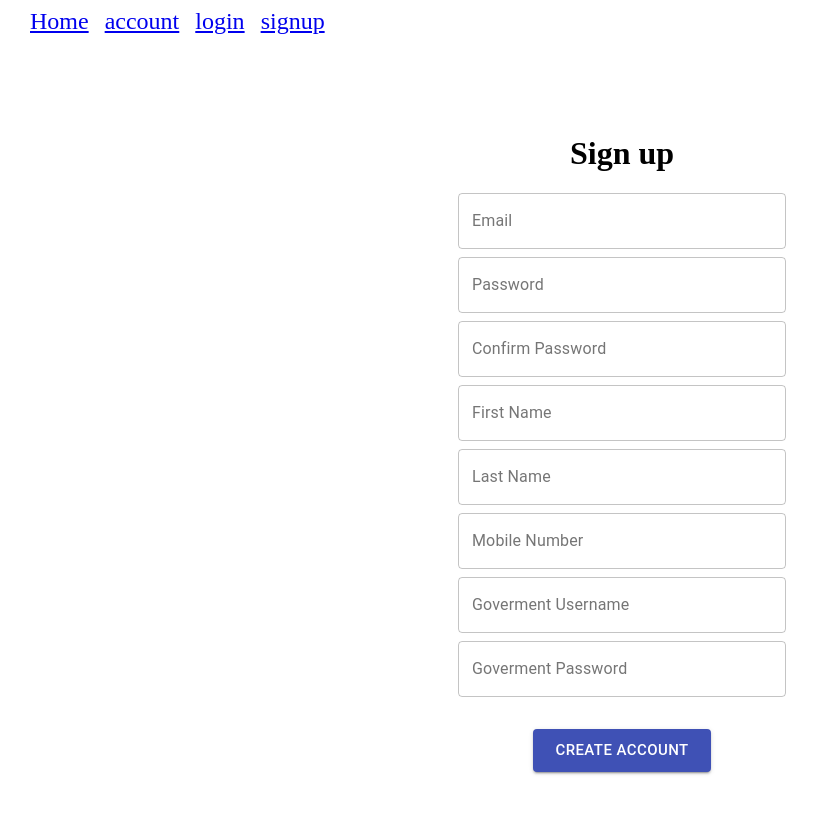
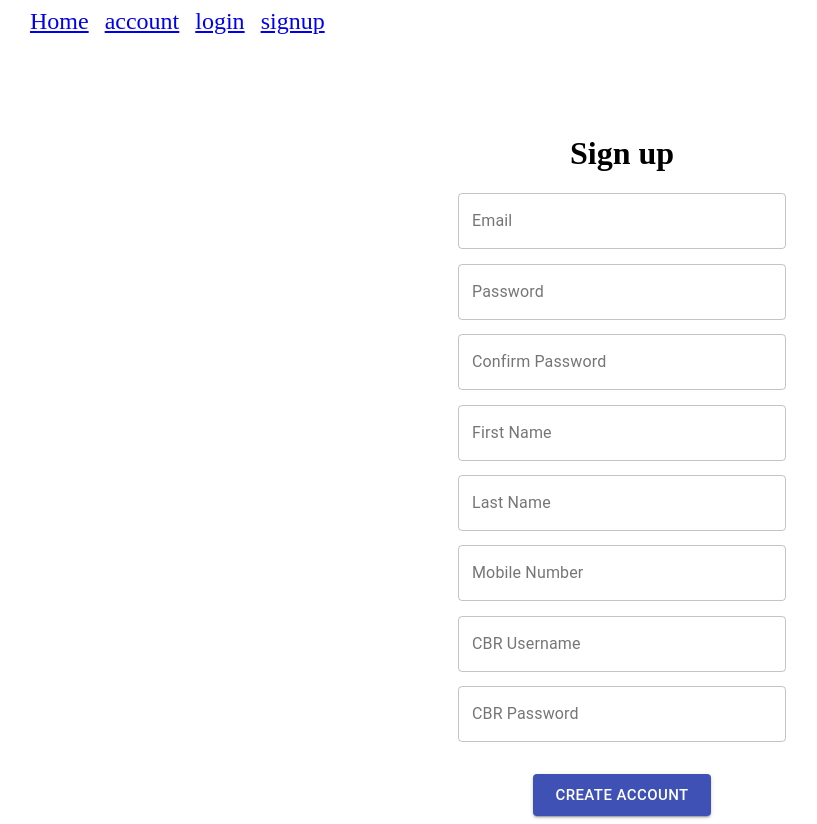
Before and after one commit to uaiuaief/dutch-driving-tests, a React (Create React App) app in the folder frontend/: page /signup in a window 1280 px wide. Shown: the whole page, without its empty margins (18-835 px from the left). Before the commit the page ends 800 px from the top, so only its background shows below. Built offline with nearby package versions, Linux system fonts and the light colour scheme.

Commit message:
fix create user view, create base of signup page

```diff
--- a/frontend/src/Components/Forms/SignupForm.js
+++ b/frontend/src/Components/Forms/SignupForm.js
@@ -0,0 +1,158 @@
+import { Formik } from 'formik';
+import { Button, Box, TextField } from '@material-ui/core'
+
+
+const SignupForm = ({ setParentState }) => (
+    <Formik
+        initialValues={{
+            email: "",
+            password: "",
+            confirm_password: "",
+            first_name: "",
+            last_name: "",
+            mobile_number: "",
+            gov_username: "",
+            gov_password: "",
+        }}
+
+        onSubmit={async (values, actions) => {
+            // alert(JSON.stringify(values, null, 2));
+            // return
+
+            const endpoint = "/api/create-user/"
+            let res = await fetch(endpoint, {
+                method: 'POST',
+                headers: {
+                    'Content-Type': 'application/json',
+                    'X-CSRFToken': window.getCookie('csrftoken')
+                },
+                body: JSON.stringify(values)
+            })
+
+            if (String(res.status).slice(0, 1) === '2') {
+                // setParentState({ redirect: "/account" })
+                alert('Account created successfully')
+            }
+            else if (String(res.status).slice(0, 1) === '4') {
+                let data = await res.json()
+                alert(data.error || data.errors)
+            }
+        }}
+    >
+        {props => (
+            <form onSubmit={props.handleSubmit}>
+                <Box>
+                    <TextField
+                        id="email"
+                        label="Email"
+                        variant="outlined"
+                        onChange={props.handleChange}
+                        onBlur={props.handleBlur}
+                        value={props.values.email}
+                        name="email"
+                    />
+                </Box>
+                <Box mt={".9rem"}>
+                    <TextField
+                        id="password"
+                        label="Password"
+                        variant="outlined"
+                        type="password"
+                        onChange={props.handleChange}
+                        onBlur={props.handleBlur}
+                        value={props.values.password}
+                        name="password"
+                    />
+
+
+                </Box>
+                <Box mt={".9rem"}>
+                    <TextField
+                        id="confirm_password"
+                        label="Confirm Password"
+                        variant="outlined"
+                        type="password"
+                        onChange={props.handleChange}
+                        onBlur={props.handleBlur}
+                        value={props.values.confirm_password}
+                        name="confirm_password"
+                    />
+
+
+                </Box>
+                <Box mt={".9rem"}>
+                    <TextField
+                        label="First Name"
+                        variant="outlined"
+                        onChange={props.handleChange}
+                        onBlur={props.handleBlur}
+                        value={props.values.first_name}
+                        name="first_name"
+                    />
+
+
+                </Box>
+                <Box mt={".9rem"}>
+                    <TextField
+                        label="Last Name"
+                        variant="outlined"
+                        onChange={props.handleChange}
+                        onBlur={props.handleBlur}
+                        value={props.values.last_name}
+                        name="last_name"
+                    />
+
+
+                </Box>
+                <Box mt={".9rem"}>
+                    <TextField
+                        label="Mobile Number"
+                        variant="outlined"
+                        onChange={props.handleChange}
+                        onBlur={props.handleBlur}
+                        value={props.values.mobile_number}
+                        name="mobile_number"
+                    />
+
+
+                </Box>
+                <Box mt={".9rem"}>
+                    <TextField
+                        label="CBR Username"
+                        variant="outlined"
+                        onChange={props.handleChange}
+                        onBlur={props.handleBlur}
+                        value={props.values.gov_username}
+                        name="gov_username"
+                    />
+
+                </Box>
+                <Box mt={".9rem"}>
+                    <TextField
+                        label="CBR Password"
+                        variant="outlined"
+                        onChange={props.handleChange}
+                        onBlur={props.handleBlur}
+                        value={props.values.gov_password}
+                        name="gov_password"
+                    />
+
+
+                </Box>
+                <Box mt={"2.0rem"}>
+                    <Button
+                        className="btn"
+                        size="large"
+                        variant="contained"
+                        color="primary"
+                        type="submit"
+                    >
+                        Create Account
+                    </Button>
+                </Box>
+            </form>
+        )}
+    </Formik>
+)
+
+export default SignupForm;
--- a/frontend/src/Components/Pages/SignupPage.js
+++ b/frontend/src/Components/Pages/SignupPage.js
@@ -1,8 +1,10 @@
 import React, { Component } from 'react';
 import { Button, Box, Container, TextField } from '@material-ui/core'
 import { MuiThemeProvider, createMuiTheme } from '@material-ui/core/styles';
+import SignupForm from "../Forms/SignupForm"
 
-class LoginPage extends Component {
+
+class SignupPage extends Component {
     render() {
         return (
             <Container className="container">
@@ -11,90 +13,10 @@ class LoginPage extends Component {
                         Sign up
                     </h1>
                 </Box>
-                <Box>
-                    <TextField
-                        id="email"
-                        label="Email"
-                        variant="outlined"
-                    >
-
-                    </TextField>
-                </Box>
-                <Box mt={".5rem"}>
-                    <TextField
-                        id="password"
-                        label="Password"
-                        variant="outlined"
-                        type="password"
-                    >
-
-                    </TextField>
-                </Box>
-                <Box mt={".5rem"}>
-                    <TextField
-                        id="confirm_password"
-                        label="Confirm Password"
-                        variant="outlined"
-                        type="password"
-                    >
-
-                    </TextField>
-                </Box>
-                <Box mt={".5rem"}>
-                    <TextField
-                        label="First Name"
-                        variant="outlined"
-                    >
-
-                    </TextField>
-                </Box>
-                <Box mt={".5rem"}>
-                    <TextField
-                        label="Last Name"
-                        variant="outlined"
-                    >
-
-                    </TextField>
-                </Box>
-                <Box mt={".5rem"}>
-                    <TextField
-                        label="Mobile Number"
-                        variant="outlined"
-                    >
-
-                    </TextField>
-                </Box>
-                <Box mt={".5rem"}>
-                    <TextField
-                        label="Goverment Username"
-                        variant="outlined"
-                    >
-                    </TextField>
-                </Box>
-                <Box mt={".5rem"}>
-                    <TextField
-                        label="Goverment Password"
-                        variant="outlined"
-                    >
-
-                    </TextField>
-                </Box>
-                <Box mt={"2.0rem"}>
-                    <Button
-                        className="btn"
-                        size="large"
-                        variant="contained"
-                        color="primary"
-                        onClick={e => {
-                            alert('hello')
-                        }}
-                    >
-                        Create Account
-                    </Button>
-                </Box>
+                <SignupForm/>
             </Container>
         );
     }
 }
 
-export default LoginPage;
+export default SignupPage;
```
Also changed, not shown: 1 other file (tests, documents, lock files or other folders).
